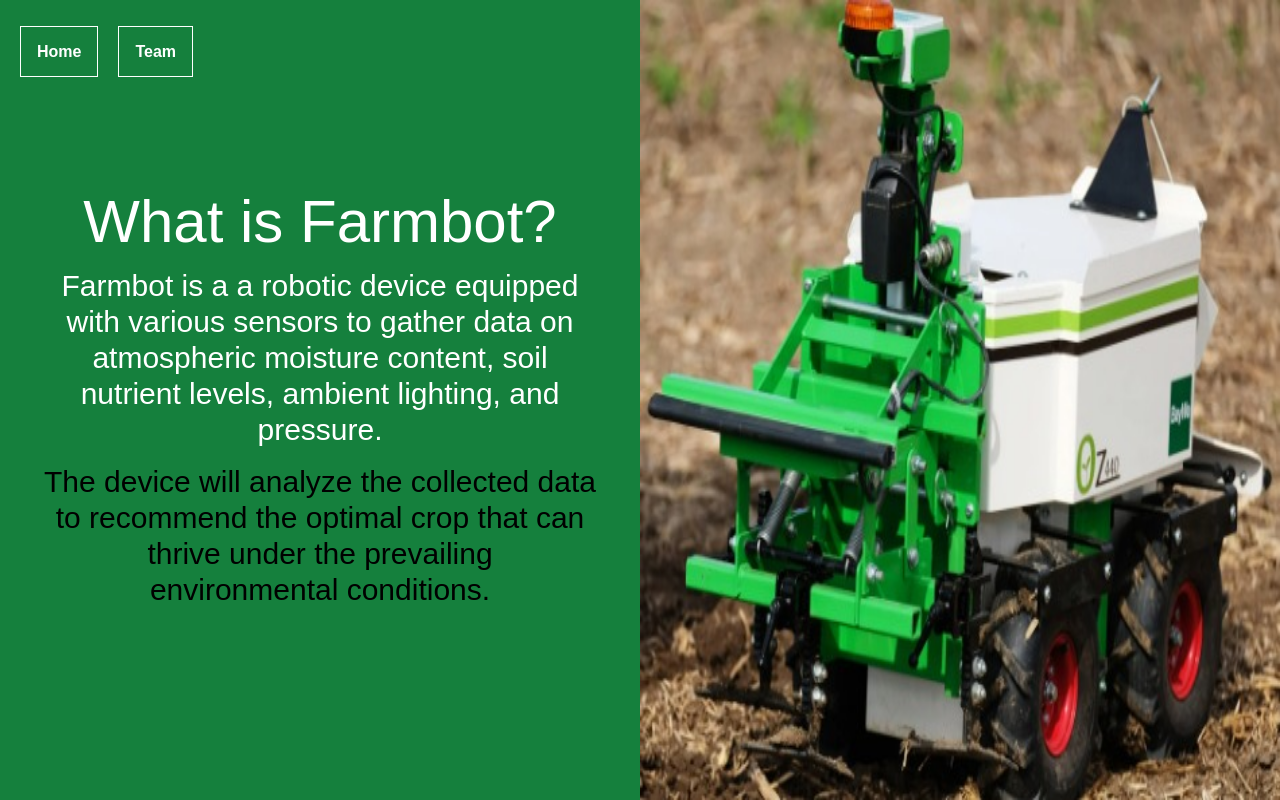
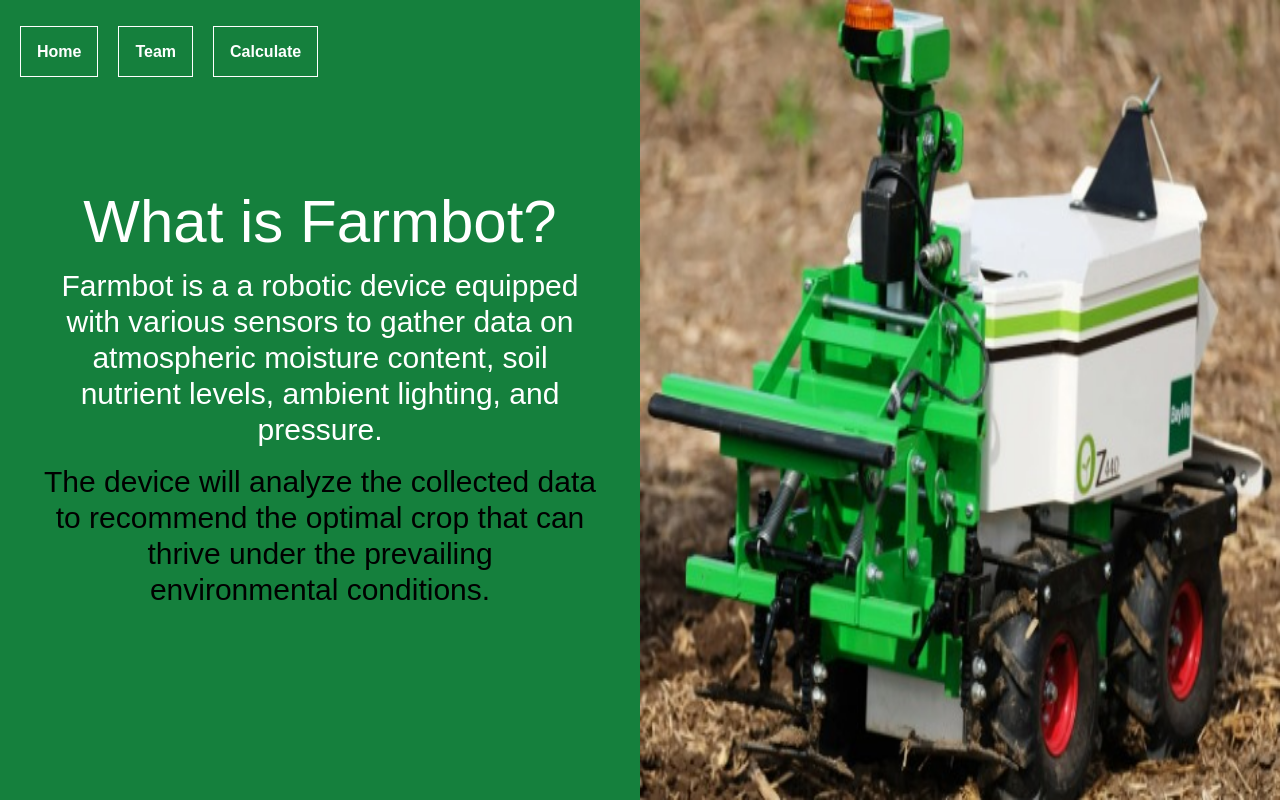
Before and after one commit to AshminJayson/farmbot, a website: page src/about.html in a window 1280 px wide. Drawn offline with nearby package versions, Linux system fonts and the light colour scheme; files that its build step writes are made by us from their sources.

Commit message:
fix : error in the html in navbar

```diff
--- a/src/about.html
+++ b/src/about.html
@@ -24,6 +24,11 @@
                         Team
                     </a>
                 </li>
+                <li>
+                    <a href="calculate.html" class="p-4 font-bold border border-white">
+                      Calculate
+                    </a>
+                  </li>
             </ul>
         </nav>
         <div class="hero flex h-full w-full bg-green-700">
--- a/src/team.html
+++ b/src/team.html
@@ -24,6 +24,11 @@
                         About
                     </a>
                 </li>
+                <li>
+                    <a href="calculate.html" class="p-4 font-bold border border-white">
+                      Calculate
+                    </a>
+                  </li>
             </ul>
         </nav>
         <div class="hero h-full w-full bg-green-500 py-20 px-10">
```
